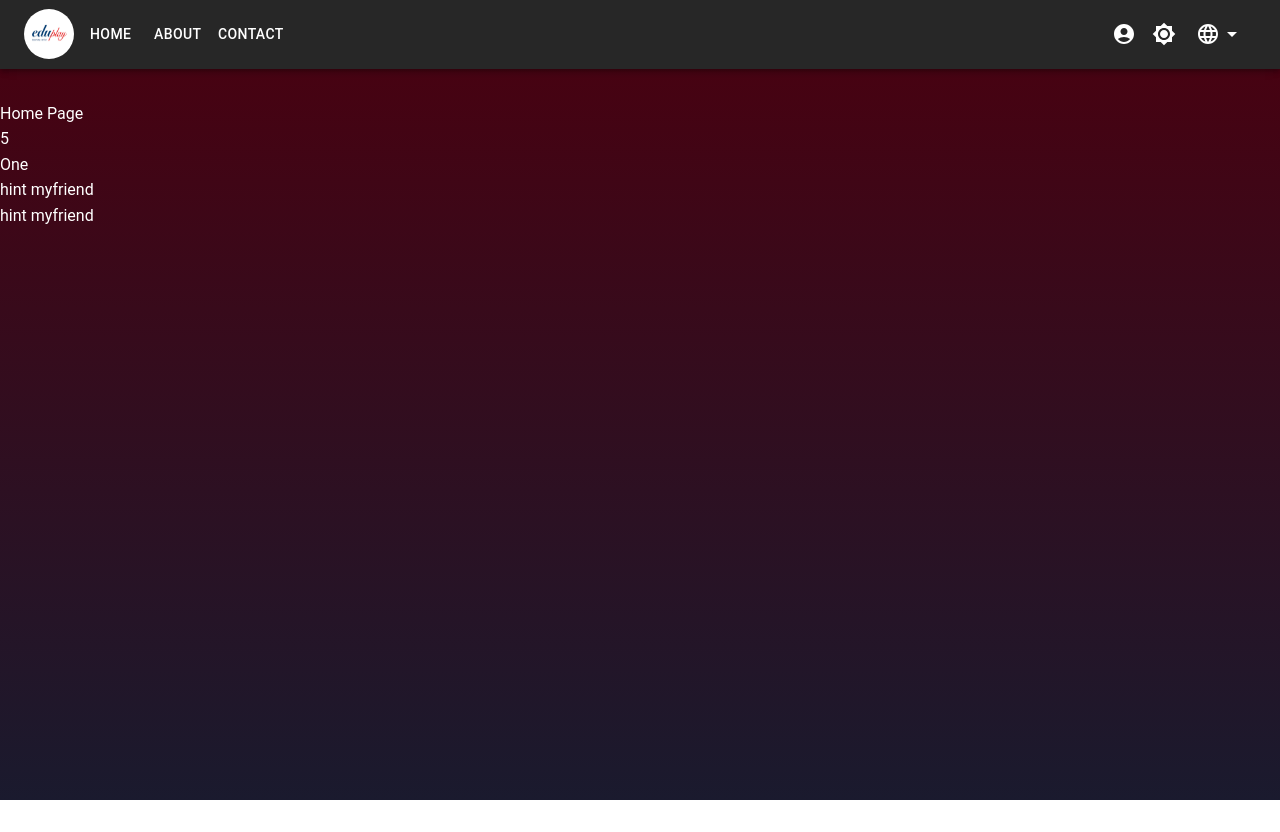
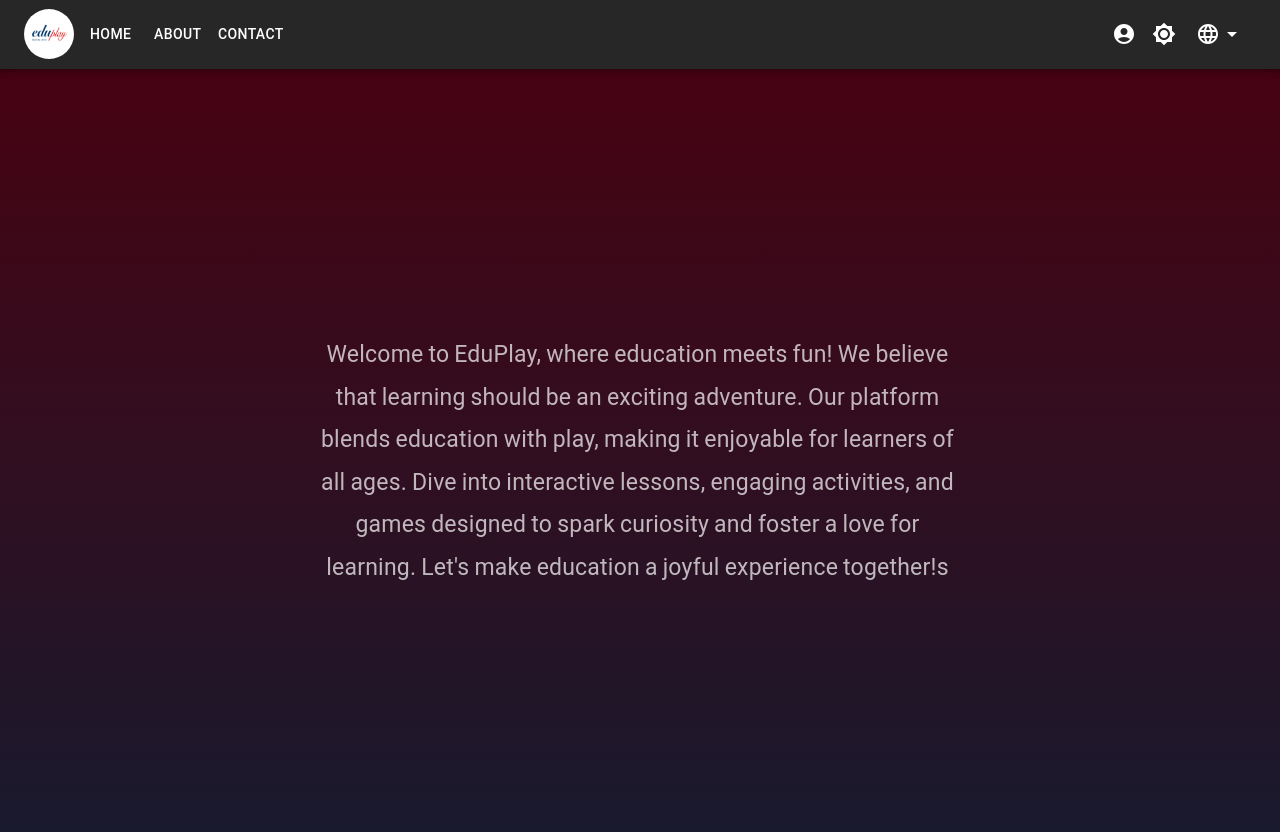
Before and after one commit to mahmoudAliaboElhassan/Graduation-Project, a React (Create React App) app: page / in a window 1280 px wide. Before the commit the page ends 800 px from the top, so only its background shows below. Built offline with nearby package versions, Linux system fonts and the light colour scheme.

Commit message:
introductory

```diff
--- a/package.json
+++ b/package.json
@@ -29,6 +29,7 @@
     "react": "^18.3.1",
     "react-dom": "^18.3.1",
     "react-i18next": "^13.1.2",
+    "react-intersection-observer": "^9.13.1",
     "react-phone-input-2": "^2.15.1",
     "react-redux": "^9.1.2",
     "react-router-dom": "^6.26.2",
--- a/public/assets/locales/ar/translation.json
+++ b/public/assets/locales/ar/translation.json
@@ -23,5 +23,6 @@
   "change-light": "غير للوضع الليلي",
   "languages": "اللغات",
   "about": "من نحن",
-  "contact": "تواصل معنا"
+  "contact": "تواصل معنا",
+  "welcome-sentence": "مرحبًا بكم في موقعنا، حيث يلتقي التعليم بالمتعة! نؤمن أن التعلم يجب أن يكون مغامرة مثيرة. منصتنا تجمع بين التعليم واللعب، مما يجعل العملية التعليمية ممتعة لجميع الأعمار. استمتعوا بالدروس التفاعلية، والأنشطة المثيرة، والألعاب المصممة لتحفيز الفضول وغرس حب التعلم. لنجعل التعليم تجربة ممتعة معًا!"
 }
--- a/public/assets/locales/en/translation.json
+++ b/public/assets/locales/en/translation.json
@@ -22,6 +22,7 @@
   "change-dark": "Change to Light Mode",
   "change-light": "Change to Dark Mode",
   "languages": "Languages",
-  "about":"About",
-  "contact":"Contact"
+  "about": "About",
+  "contact": "Contact",
+  "welcome-sentence": "Welcome to EduPlay, where education meets fun! We believe that learning should be an exciting adventure. Our platform blends education with play, making it enjoyable for learners of all ages. Dive into interactive lessons, engaging activities, and games designed to spark curiosity and foster a love for learning. Let's make education a joyful experience together!s"
 }
--- a/src/components/formUI/submit/index.tsx
+++ b/src/components/formUI/submit/index.tsx
@@ -2,7 +2,7 @@ import React from "react";
 import { useFormikContext } from "formik";
 import { useTranslation } from "react-i18next";
 import LoaderBtn from "./loaderBtn";
-import { Button } from "@mui/material";
+import { Button, Container } from "@mui/material";
 import { useAppSelector } from "../../../hooks/redux";
 
 interface Props {
@@ -23,18 +23,21 @@ const ButtonWrapper = ({ children }: Props) => {
   const configButton: any = {
     type: "submit",
     onClick: handleSubmit,
+    // fullWidth: true,
     style: { margin: "auto", display: "flex" },
     color: mymode === "dark" ? "secondary" : "primary",
     variant: "outlined",
   };
 
   return (
+    <Container maxWidth="xs">
       <Button {...configButton}>
         {/* Uncomment when loading is implemented */}
         {/* {loading ? <LoaderBtn /> :  */}
         {children}
         {/* } */}
       </Button>
+    </Container>
   );
 };
 
--- /dev/null
+++ b/src/components/introductory/index.tsx
@@ -0,0 +1,233 @@
+import React from "react";
+
+import { motion } from "framer-motion";
+import { useInView } from "react-intersection-observer";
+import { Typography } from "@mui/material";
+import { useTranslation } from "react-i18next";
+
+function IntroductorySection() {
+  const { t } = useTranslation();
+  const words = t("welcome-sentence").split(" ");
+  // Use useInView hook
+  const { ref: textRef, inView: textInView } = useInView({
+    triggerOnce: false,
+  });
+
+  const container = {
+    hidden: { opacity: 0 },
+    visible: (i = 1) => ({
+      opacity: 1,
+      transition: { staggerChildren: 0.22, delayChildren: 0.06 * i },
+    }),
+  };
+
+  const child = {
+    visible: {
+      opacity: 1,
+      x: 0,
+      transition: {
+        type: "spring",
+        damping: 12,
+        stiffness: 100,
+      },
+    },
+    hidden: {
+      opacity: 0,
+      x: 20,
+      transition: {
+        type: "spring",
+        damping: 12,
+        stiffness: 100,
+      },
+    },
+  };
+  return (
+    <motion.div
+      style={{
+        overflow: "hidden",
+        display: "flex",
+        justifyContent: "center",
+        flexWrap: "wrap",
+        fontSize: "2rem",
+      }}
+      ref={textRef}
+      initial="hidden"
+      animate={textInView ? "visible" : "hidden"} // Use "hidden" instead of null
+      variants={container}
+    >
+      {words.map((word, index) => (
+        <motion.span
+          variants={child}
+          style={{ marginRight: "5px" }}
+          key={index}
+        >
+          <Typography
+            gutterBottom
+            sx={{ color: "text.secondary", fontSize: 23 }}
+          >
+            {" "}
+            {word}
+          </Typography>
+        </motion.span>
+      ))}
+    </motion.div>
+  );
+}
+
+export default IntroductorySection;
+// import React, { useEffect } from "react";
+
+// import { useTheme } from "@emotion/react";
+// import { useTranslation } from "react-i18next";
+// import { Container } from "@mui/material";
+// import { Typography } from "@material-ui/core";
+// import ArrowBackIcon from "@mui/icons-material/ArrowBack";
+// import ArrowForwardIcon from "@mui/icons-material/ArrowForward";
+// import { motion } from "framer-motion";
+// import { useInView } from "react-intersection-observer";
+
+// import "./introductory.css";
+// import Image from "@assets/introductory";
+// import UseThemMode from "@hooks/use-theme";
+// import UseMediaQueryHook from "@hooks/use-media-query";
+// import { IntroudctoryButton } from "@styles/introductory";
+
+// function Introductory() {
+//   const theme = useTheme();
+//   const { t } = useTranslation();
+//   const { themeMode } = UseThemMode();
+//   const { isMatch } = UseMediaQueryHook();
+
+//   // Use useInView hook
+//   const { ref: imgRef, inView: imgInView } = useInView({ triggerOnce: false });
+//   const { ref: textRef, inView: textInView } = useInView({
+//     triggerOnce: false,
+//   });
+//   const { ref: introductoryRef, inView: introductoryInView } = useInView({
+//     triggerOnce: false,
+//   });
+
+//   useEffect(() => {}, [theme.direction]);
+
+//   const words = t("welcome-sentence").split(" ");
+
+//   const container = {
+//     hidden: { opacity: 0 },
+//     visible: (i = 1) => ({
+//       opacity: 1,
+//       transition: { staggerChildren: 0.22, delayChildren: 0.06 * i },
+//     }),
+//   };
+
+//   const child = {
+//     visible: {
+//       opacity: 1,
+//       x: 0,
+//       transition: {
+//         type: "spring",
+//         damping: 12,
+//         stiffness: 100,
+//       },
+//     },
+//     hidden: {
+//       opacity: 0,
+//       x: 20,
+//       transition: {
+//         type: "spring",
+//         damping: 12,
+//         stiffness: 100,
+//       },
+//     },
+//   };
+
+//   return (
+//     <div
+//       className={`hero ${themeMode}`}
+//       style={{ textAlign: isMatch ? "center" : "inherit" }}
+//     >
+//       <Container
+//         data-aos="fade-up"
+//         style={{
+//           display: "flex",
+//           justifyContent: "space-between",
+//           alignItems: "center",
+//           flexDirection: isMatch ? "column" : "row",
+//         }}
+//       >
+//         <motion.div
+//           ref={imgRef}
+//           initial={{ opacity: 0, y: -100 }}
+//           animate={imgInView ? { opacity: 1, y: 0 } : {}}
+//           transition={{ duration: 1 }}
+//           className="hero-right"
+//         >
+//           <img
+//             src={Image[0]}
+//             alt=""
+//             style={{ width: "350px", height: "350px" }}
+//             loading="lazy"
+//           />
+//         </motion.div>
+//         <div className="hero-left">
+//           <h2>
+//             <motion.div
+//               style={{
+//                 overflow: "hidden",
+//                 display: "flex",
+//                 justifyContent: "center",
+//                 flexWrap: "wrap",
+//                 fontSize: "2rem",
+//               }}
+//               ref={textRef}
+//               initial="hidden"
+//               animate={textInView ? "visible" : "hidden"} // Use "hidden" instead of null
+//               variants={container}
+//             >
+//               {words.map((word, index) => (
+//                 <motion.span
+//                   variants={child}
+//                   style={{ marginRight: "5px" }}
+//                   key={index}
+//                 >
+//                   {word}
+//                 </motion.span>
+//               ))}
+//             </motion.div>
+//           </h2>
+//           <motion.div
+//             ref={introductoryRef}
+//             initial={{ opacity: 0, y: -100 }}
+//             animate={introductoryInView ? { opacity: 1, y: 0 } : {}}
+//             transition={{ duration: 1 }}
+//           >
+//             <div
+//               className="hero-hand-icon"
+//               style={{ justifyContent: isMatch ? "center" : "start" }}
+//             >
+//               <p>{t("feel")}</p>
+//               <img src={Image[1]} alt="New Collection Icon" />
+//             </div>
+//             <p>{t("free")}</p>
+//             <p>{t("for-browsing")}</p>
+//             <IntroudctoryButton to="discover">
+//               <Typography>{t("discover")}</Typography>
+//               {theme.direction === "rtl" ? (
+//                 <ArrowBackIcon
+//                   className="icon"
+//                   style={{ transition: "0.3s" }}
+//                 />
+//               ) : (
+//                 <ArrowForwardIcon
+//                   className="icon"
+//                   style={{ transition: "0.3s" }}
+//                 />
+//               )}
+//             </IntroudctoryButton>
+//           </motion.div>
+//         </div>
+//       </Container>
+//     </div>
+//   );
+// }
+
+// export default Introductory;
--- a/src/pages/auth/login.tsx
+++ b/src/pages/auth/login.tsx
@@ -59,15 +59,13 @@ function Login() {
                     <TextFieldWrapper name="password" label={t("password")} />
                   </Grid>
                 </Grid>
-                <ButtonWrapper>{t("login")}</ButtonWrapper>
-
+                <ButtonWrapper>{t("login")}</ButtonWrapper>{" "}
                 <div className="text-center text-lg-start mt-1 mt-lg-0">
                   {t("do-not-have-account")}
                   <Link
                     to="/signup"
                     title="Create Account"
                     style={{
-                      borderBottom: "1px solid white",
                       marginTop: "8px",
                     }}
                   >
--- a/src/pages/home/index.tsx
+++ b/src/pages/home/index.tsx
@@ -1,4 +1,7 @@
 import React, { useEffect, useState } from "react";
+
+import { Box, Card, CardContent, Typography } from "@mui/material";
+import IntroductorySection from "../../components/introductory";
 
 function HomePage() {
   const hints = ["One", "Two", "Three"];
@@ -9,12 +12,18 @@ function HomePage() {
     }, 1000);
   }, [number]);
   return (
-    <div>
-      <div> Home Page</div>
-      {number}
-      {hints.map((hint, idx) => (
-        <div>{idx * 30 <= number ? hint : "hint myfriend"}</div>
-      ))}
+    <div style={{ position: "relative", height: "calc(100vh - 69px)" }}>
+      <Box
+        sx={{
+          minWidth: 275,
+          position: "absolute",
+          left: "50%",
+          top: "50%",
+          transform: "translate(-50%,-50%)",
+        }}
+      >
+        <IntroductorySection />
+      </Box>
     </div>
   );
 }
```
Also changed, not shown: src/components/lngs/index.tsx (+9 -3 lines), src/pages/auth/signup.tsx (+6 -7 lines), 1 other file (tests, documents, lock files or other folders). Lines whose indentation alone changed are shown as unchanged.
